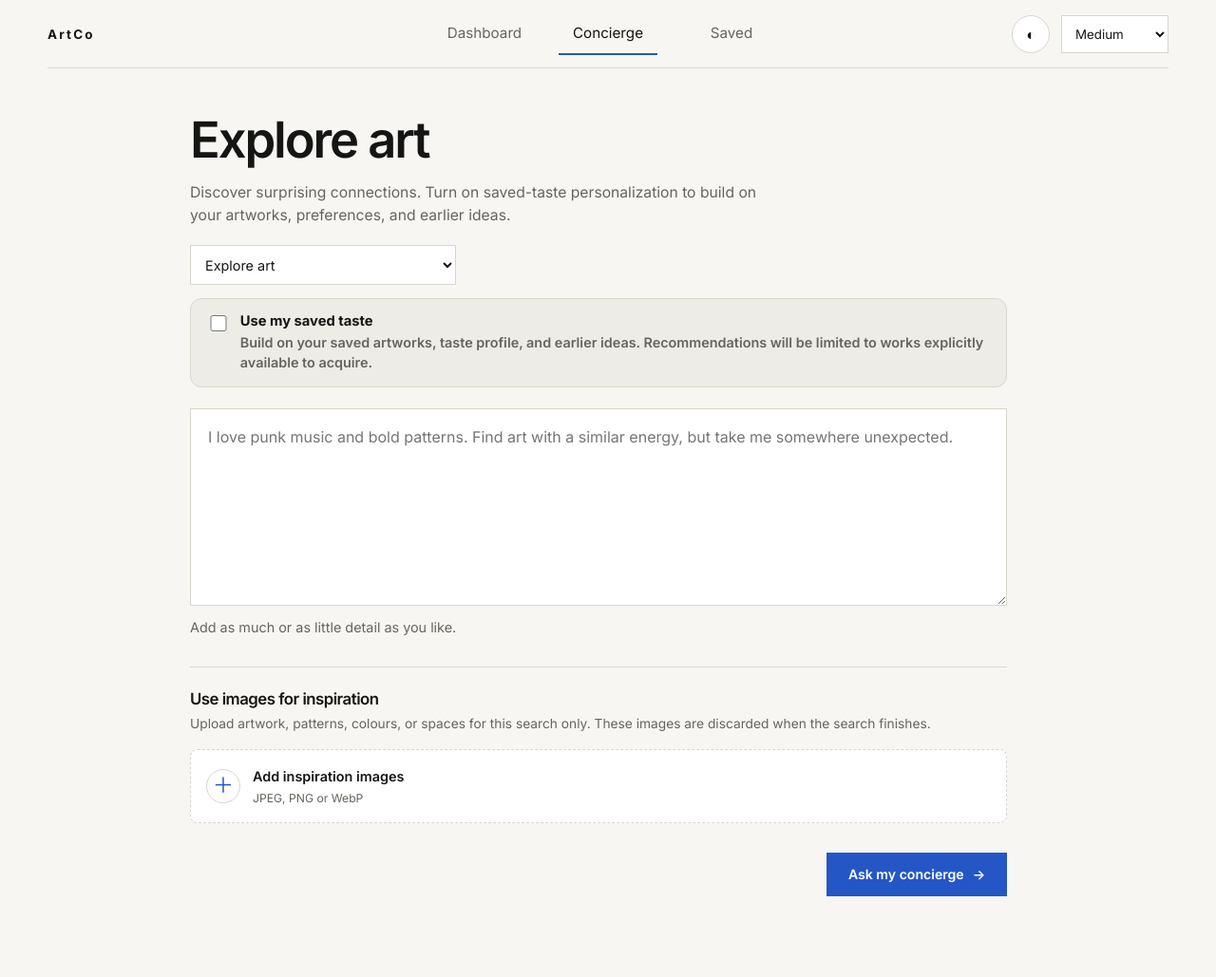
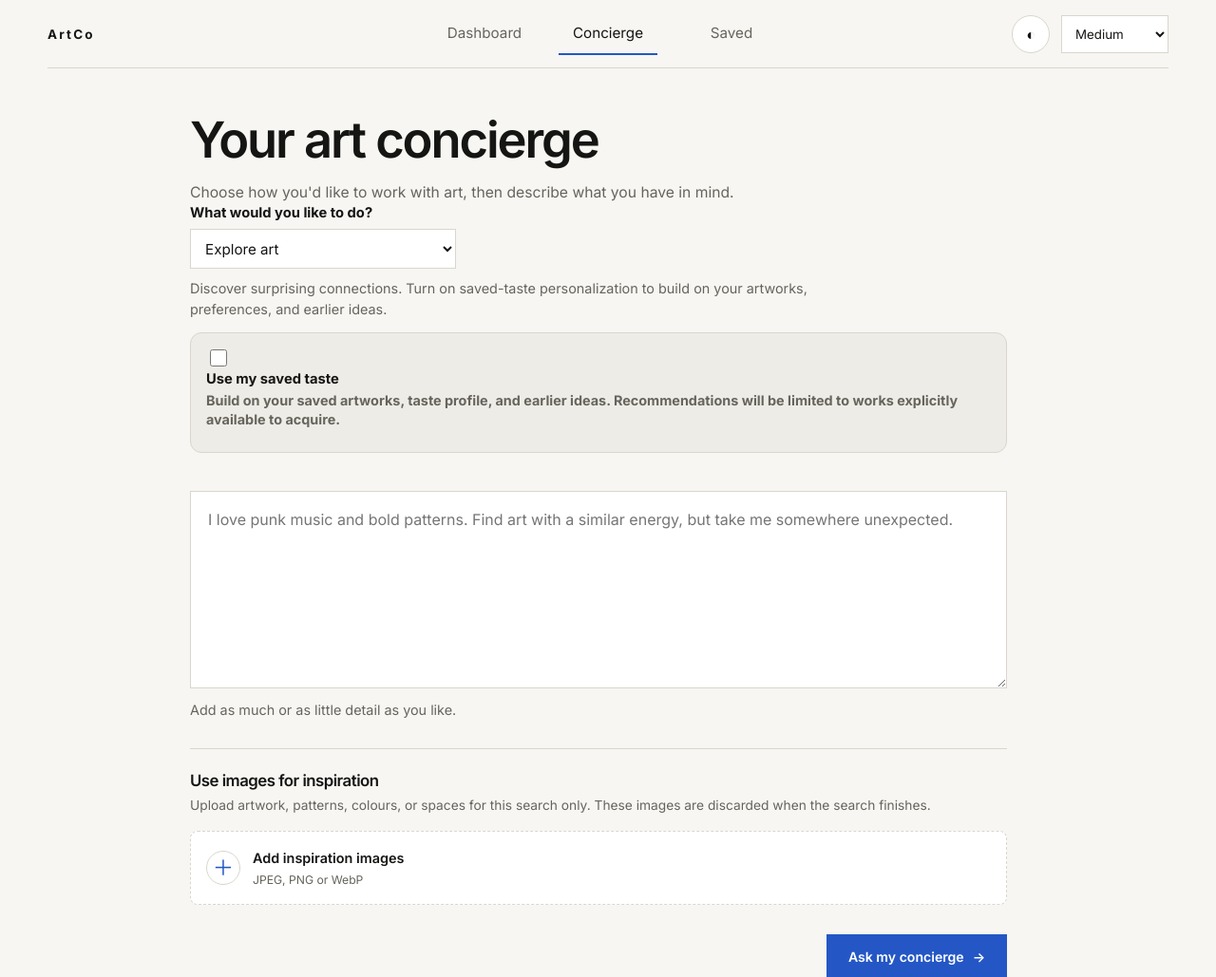
Before and after one commit to edimaudo/ArtCo, a FastAPI app: page /concierge in a window 1280 px wide. Shown: the top 1029 px of the page at 95% size. Before the commit the page ends 944 px from the top, so only its background shows below. Run offline with FastAPI, Linux system fonts and the light colour scheme; some libraries are stand-ins or nearby versions.

Commit message:
Add files via upload

```diff
--- a/static/css/style.css
+++ b/static/css/style.css
@@ -840,14 +840,24 @@ input:focus-visible, select:focus-visible, textarea:focus-visible, button:focus-
   width: 100%;
 }
 .concierge-service-control label {
+  display: block;
+  margin-bottom: 8px;
+  color: var(--text);
   font-size: .92rem;
-  font-weight: 600;
+  font-weight: 650;
 }
 .concierge-service-control select {
   width: min(100%, 280px);
   min-height: 42px;
   padding: 0 30px 0 11px;
+  font-size: .95rem;
+}
+.service-description {
+  max-width: 660px;
+  margin: 10px 0 0;
+  color: var(--muted);
   font-size: .9rem;
+  line-height: 1.5;
 }
 
 @media (max-width: 600px) {
--- a/static/js/app.js
+++ b/static/js/app.js
@@ -570,15 +570,13 @@
 
   function setIntent(intent) {
     state.intent = intent === 'taste' ? 'discover' : intent;
-    const [title, description, placeholder] = intentCopy(state.intent);
-    const titleNode = $('#conciergeTitle');
-    const ledeNode = $('#conciergeLede');
+    const [, description, placeholder] = intentCopy(state.intent);
+    const descriptionNode = $('#serviceDescription');
     const input = $('#requestInput');
     const hint = $('#requestHint');
     const personalization = $('#personalizationControl');
     const personalizationInput = $('#personalizeExplore');
-    if (titleNode) titleNode.textContent = title;
-    if (ledeNode) ledeNode.textContent = description;
+    if (descriptionNode) descriptionNode.textContent = description;
     if (input) input.placeholder = placeholder;
     if (hint) hint.textContent = 'Add as much or as little detail as you like.';
     if (personalization) personalization.hidden = state.intent !== 'discover';
--- a/templates/base.html
+++ b/templates/base.html
@@ -8,7 +8,7 @@
   <link rel="preconnect" href="https://fonts.googleapis.com">
   <link rel="preconnect" href="https://fonts.gstatic.com" crossorigin>
   <link href="https://fonts.googleapis.com/css2?family=Inter:wght@400;500;600;700&display=swap" rel="stylesheet">
-  <link rel="stylesheet" href="/static/css/style.css?v=20261020-simplified-explore-personalization">
+  <link rel="stylesheet" href="/static/css/style.css?v=20261020-concierge-hierarchy">
 </head>
 <body>
 <div class="app-root">
@@ -41,7 +41,7 @@
 <script>
   window.ART_CONCIERGE_PAGE = "{{ page }}";
 </script>
-<script src="/static/js/app.js?v=20261020-simplified-explore-personalization"></script>
+<script src="/static/js/app.js?v=20261020-concierge-hierarchy"></script>
 {% block page_script %}{% endblock %}
 </body>
 </html>
--- a/templates/concierge.html
+++ b/templates/concierge.html
@@ -5,15 +5,14 @@
   <div class="concierge-shell">
     <header class="concierge-header">
       <h1 id="conciergeTitle">Your art concierge</h1>
-      <p class="lede" id="conciergeLede">Select a service, then describe what you need.</p>
+      <p class="lede" id="conciergeLede">Choose how you'd like to work with art, then describe what you have in mind.</p>
     </header>
 
     <section class="conversation-panel" aria-labelledby="conversationHeading">
       <h2 id="conversationHeading" class="sr-only">Concierge conversation</h2>
-      <div id="conversationHistory" class="conversation-history" aria-live="polite"></div>
 
       <div class="concierge-service-control">
-        <label class="sr-only" for="serviceSelect">Choose a service</label>
+        <label for="serviceSelect">What would you like to do?</label>
         <select id="serviceSelect" aria-label="Choose a service">
           <option value="discover">Explore art</option>
           <option value="find">Find art</option>
@@ -21,6 +20,7 @@
           <option value="buy">Buy art</option>
           <option value="learn">Learn about art</option>
         </select>
+        <p id="serviceDescription" class="service-description" aria-live="polite">Explore unexpected directions, or use your saved taste to build on artworks and ideas you already like.</p>
         <div class="explore-personalization" id="personalizationControl" hidden>
           <label for="personalizeExplore" class="explore-personalization-label">
             <input id="personalizeExplore" type="checkbox">
@@ -28,6 +28,8 @@
           </label>
         </div>
       </div>
+
+      <div id="conversationHistory" class="conversation-history" aria-live="polite"></div>
 
       <form id="requestForm" class="request-composer">
         <label class="sr-only" for="requestInput">Describe what you are looking for</label>
--- a/test_image_proxy.py
+++ b/test_image_proxy.py
@@ -221,8 +221,8 @@ def test_concierge_api_caps_all_visible_artwork_cards_to_three(monkeypatch):
 def test_static_assets_are_versioned_to_avoid_stale_result_caps():
     from pathlib import Path
     html = (Path(__file__).resolve().parent / "templates/base.html").read_text()
-    assert "/static/js/app.js?v=20261020-simplified-explore-personalization" in html
-    assert "/static/css/style.css?v=20261020-simplified-explore-personalization" in html
+    assert "/static/js/app.js?v=20261020-concierge-hierarchy" in html
+    assert "/static/css/style.css?v=20261020-concierge-hierarchy" in html
 
 
 def test_artlogic_cloudfront_cdn_is_proxyable():
```
Also changed, not shown: test_p0_p1_features.py (+13 -1 lines).
